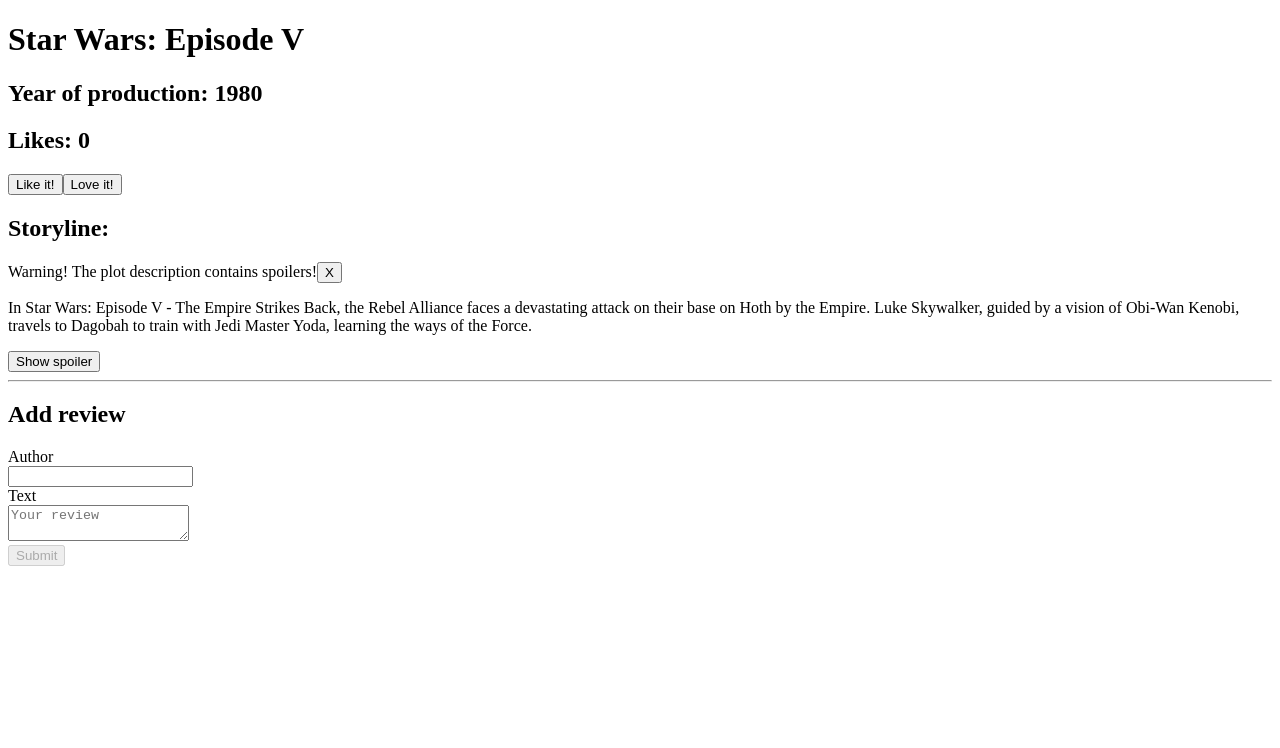
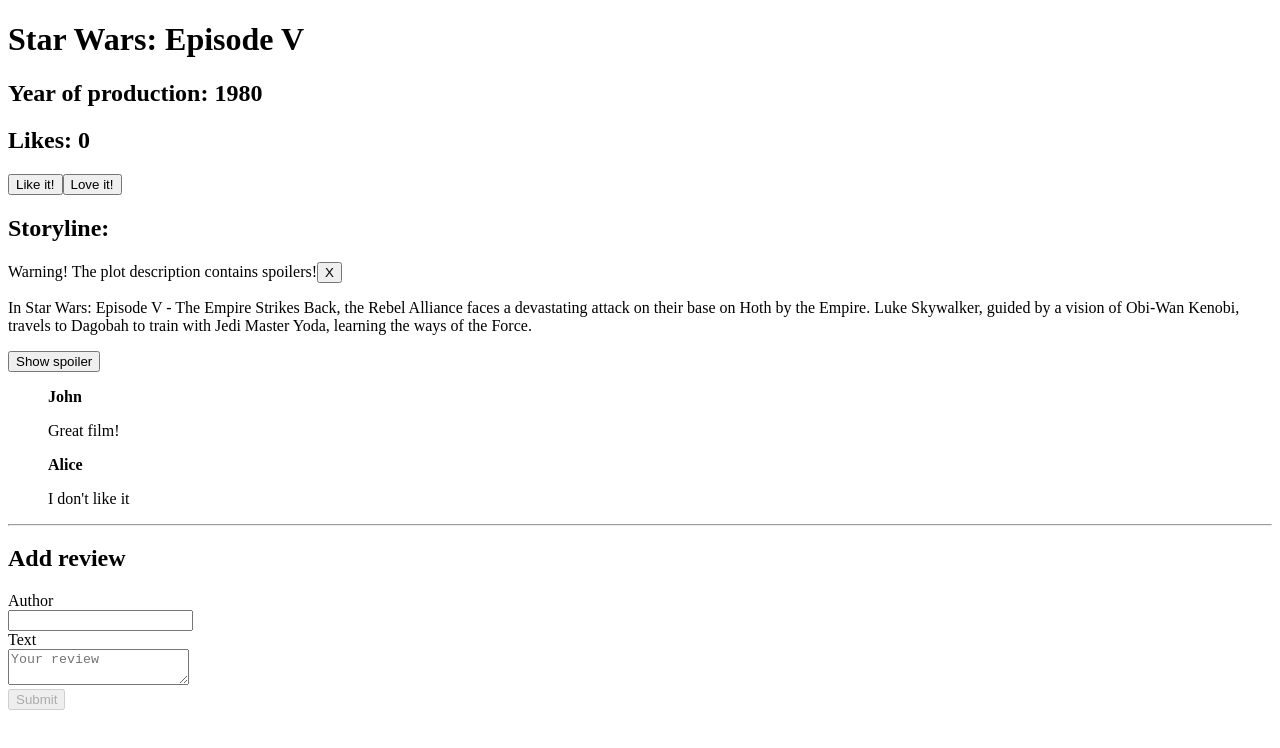
Before and after one commit to RobFyd/Card-React-Project, a React (Vite) app: page / in a window 1280 px wide. Shown: the top 748 px of the page. Built offline with nearby package versions, Linux system fonts and the light colour scheme.

Commit message:
feat: integrate Reviews component into App and manage reviews state

```diff
--- a/src/App.jsx
+++ b/src/App.jsx
@@ -1,14 +1,24 @@
 import { LikesCounter } from "./components/LikesCounter";
 import { Plot } from "./components/Plot";
 import { Form } from "./components/Form";
+import { Reviews } from "./components/Reviews";
+import { useState } from "react";
+
+const initialReviews = [
+  { author: "John", text: "Great film!", id: 1 },
+  { author: "Alice", text: "I don't like it", id: 2 },
+];
 
 function App() {
+  const [reviews, setReviews] = useState(initialReviews);
+
   return (
     <>
       <h1>Star Wars: Episode V</h1>
       <h2>Year of production: 1980</h2>
       <LikesCounter />
       <Plot />
+      <Reviews reviews={reviews} />
       <Form />
     </>
   );
```
